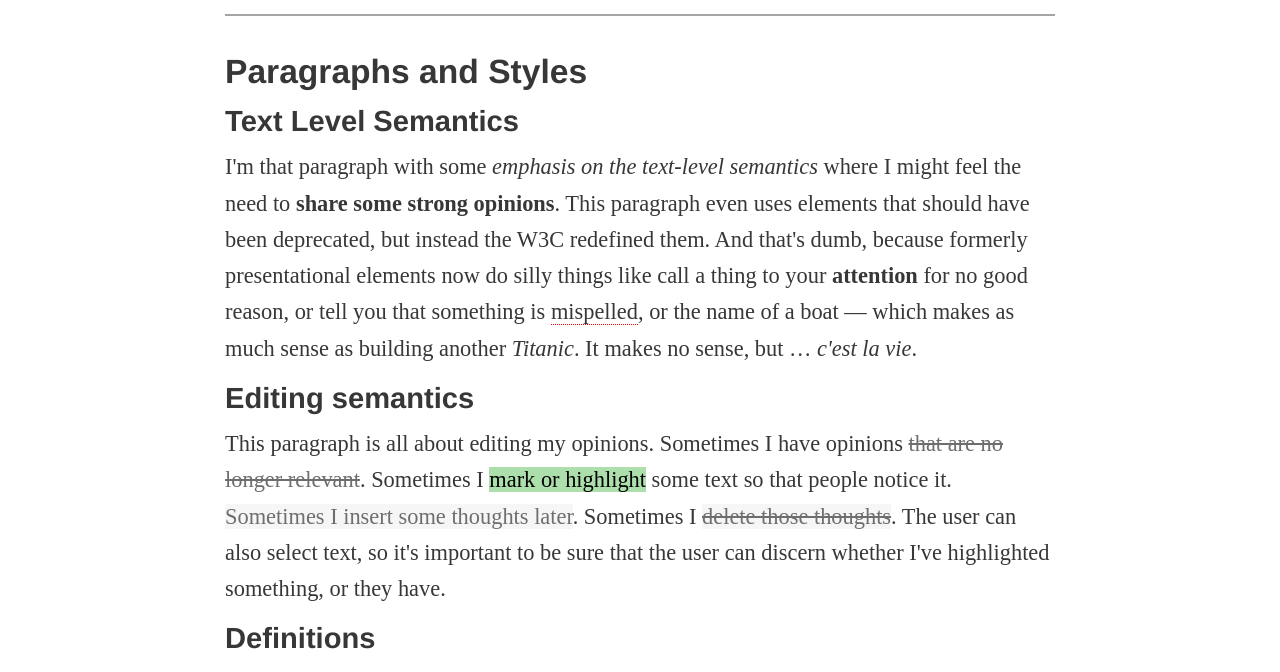
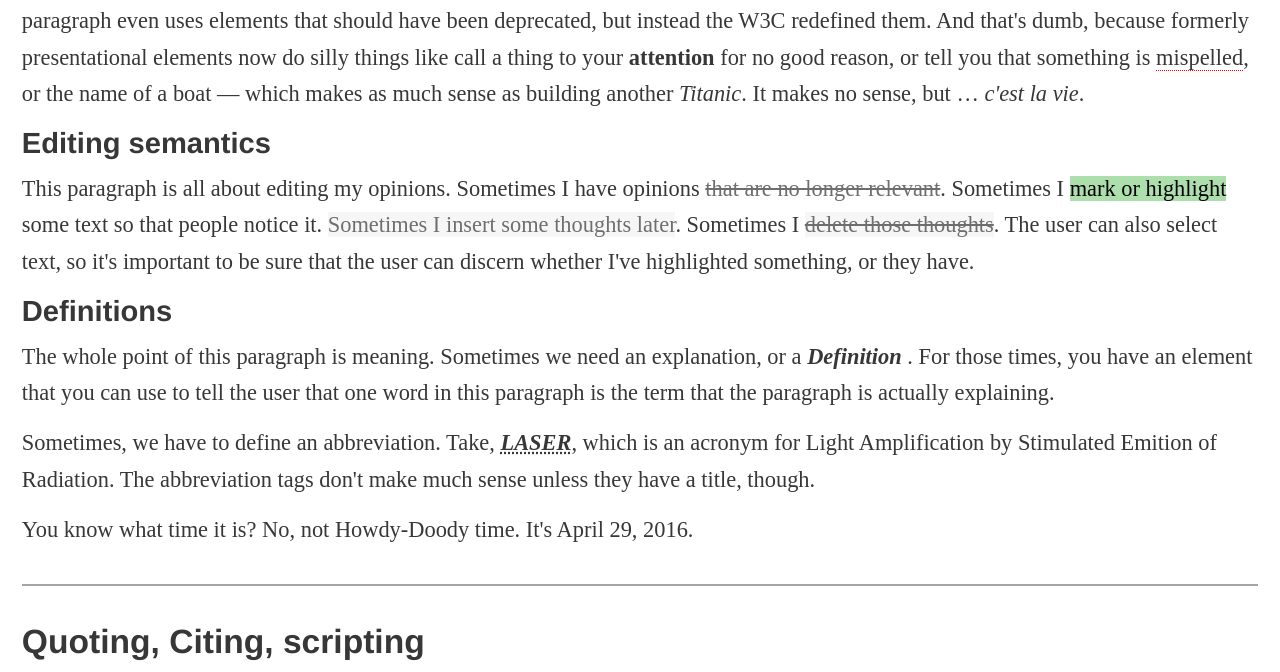
Before and after one commit to paceaux/typography-baseline, a plain HTML site: page index.html in a window 1280 px wide. Shown: the part 799-1471 px from the top of the page. Drawn offline with Linux system fonts and the light colour scheme.

Commit message:
removes what isn't part of the baseline

```diff
--- a/src/baseline.css
+++ b/src/baseline.css
@@ -487,12 +487,3 @@ tfoot tr:first-child th,
 thead tr:last-child td {
   border-top-width: 2px;
 }
-
-/*==========
-not part of the baseline
-==========*/
-
-body {
-  width: 67vw;
-  margin: 0 auto;
-}
```
